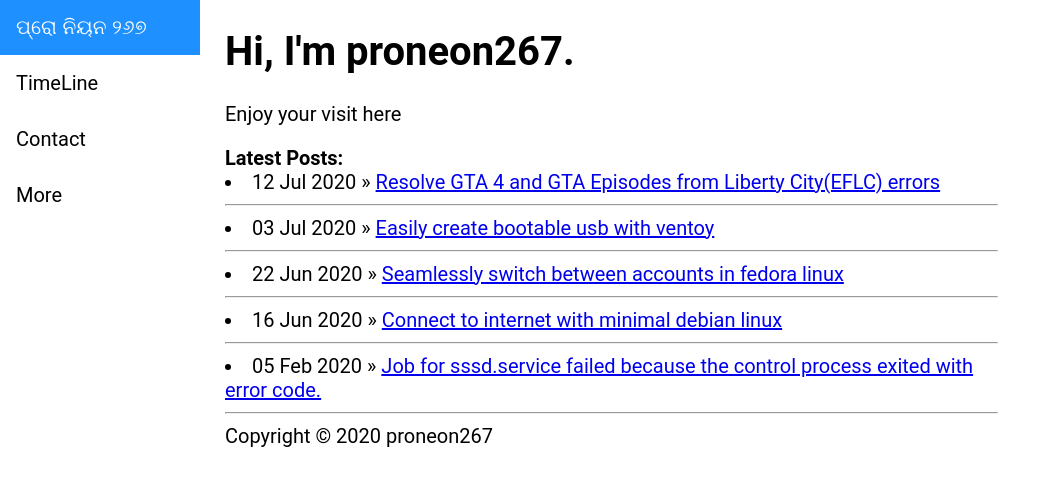
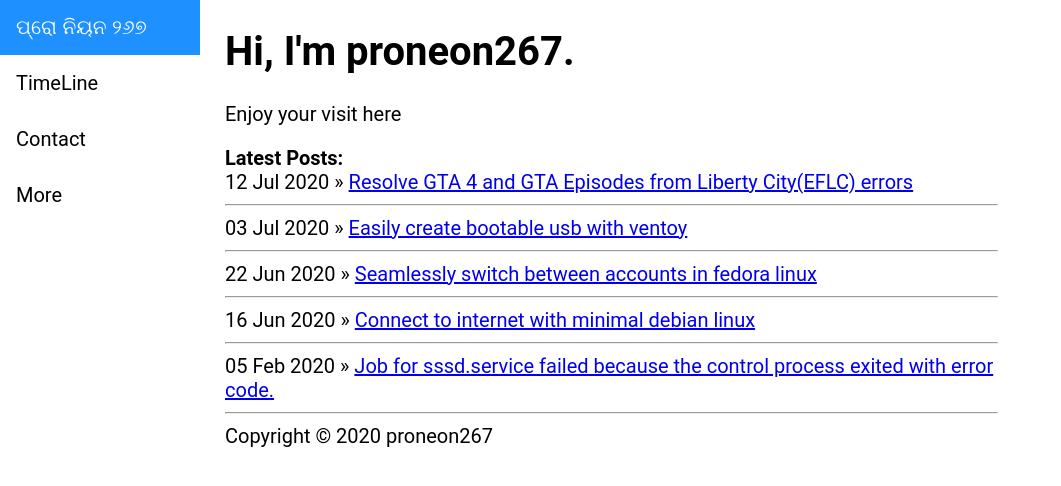
Before and after one commit to proneon267/proneon267.github.io, a Jekyll site: the page built from index.html, in a window 1280 px wide and 1002 px high. Shown: the top 486 px of the window, without its empty margins (0-1061 px from the left). Built offline with Jekyll 4.4.1, drawn with Linux system fonts in a browser that asks for light colours.

Commit message:
Update default.html

```diff
--- a/_layouts/default.html
+++ b/_layouts/default.html
@@ -138,6 +138,9 @@
 	    .latest {
 		width:75%;
 	    }
+	    .latest li {
+		    list-style-type:none;
+	    }
 	    @media screen and (max-width: 600px) {
 		    .latest {
 			    width: 100%;
```
